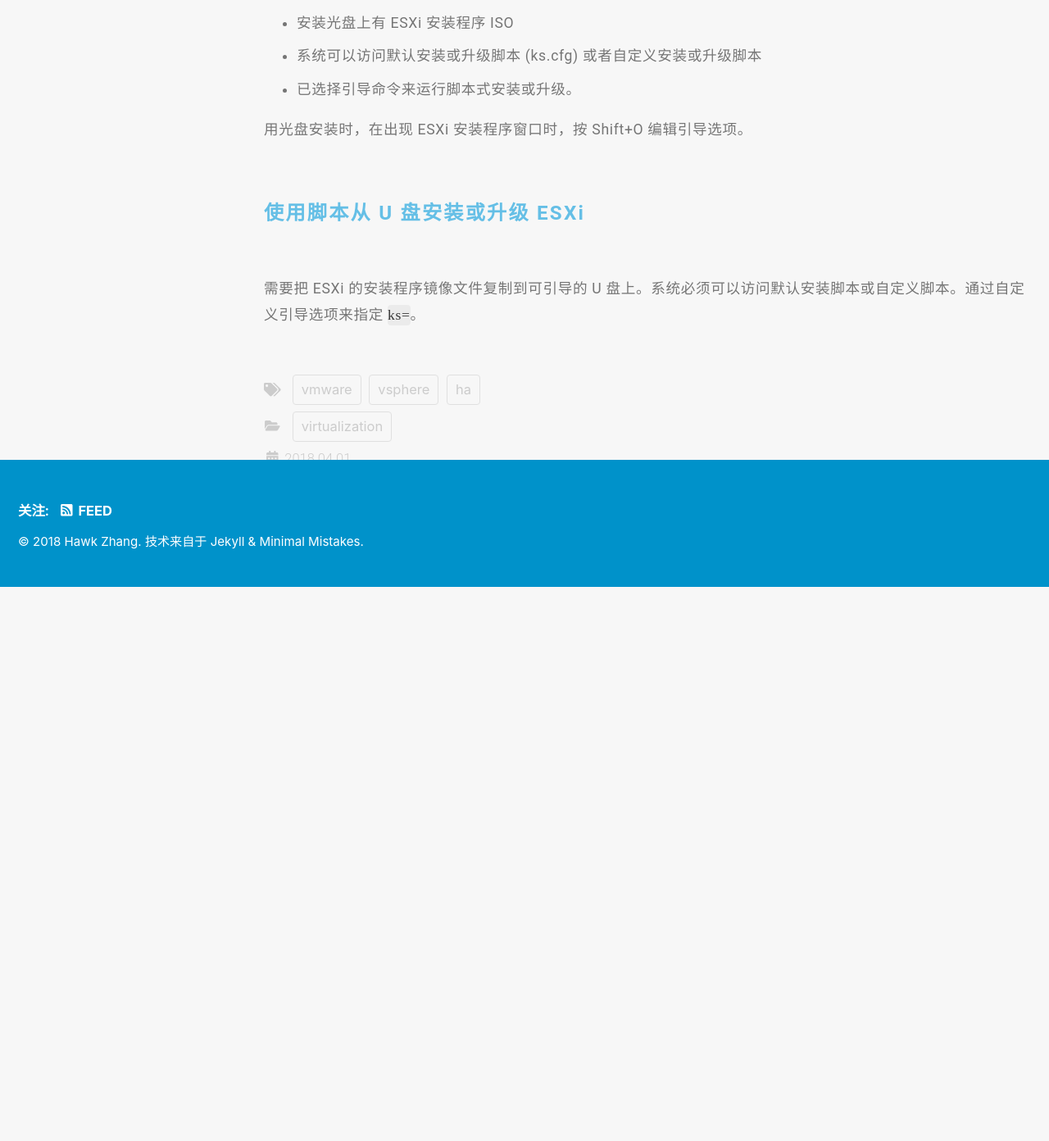
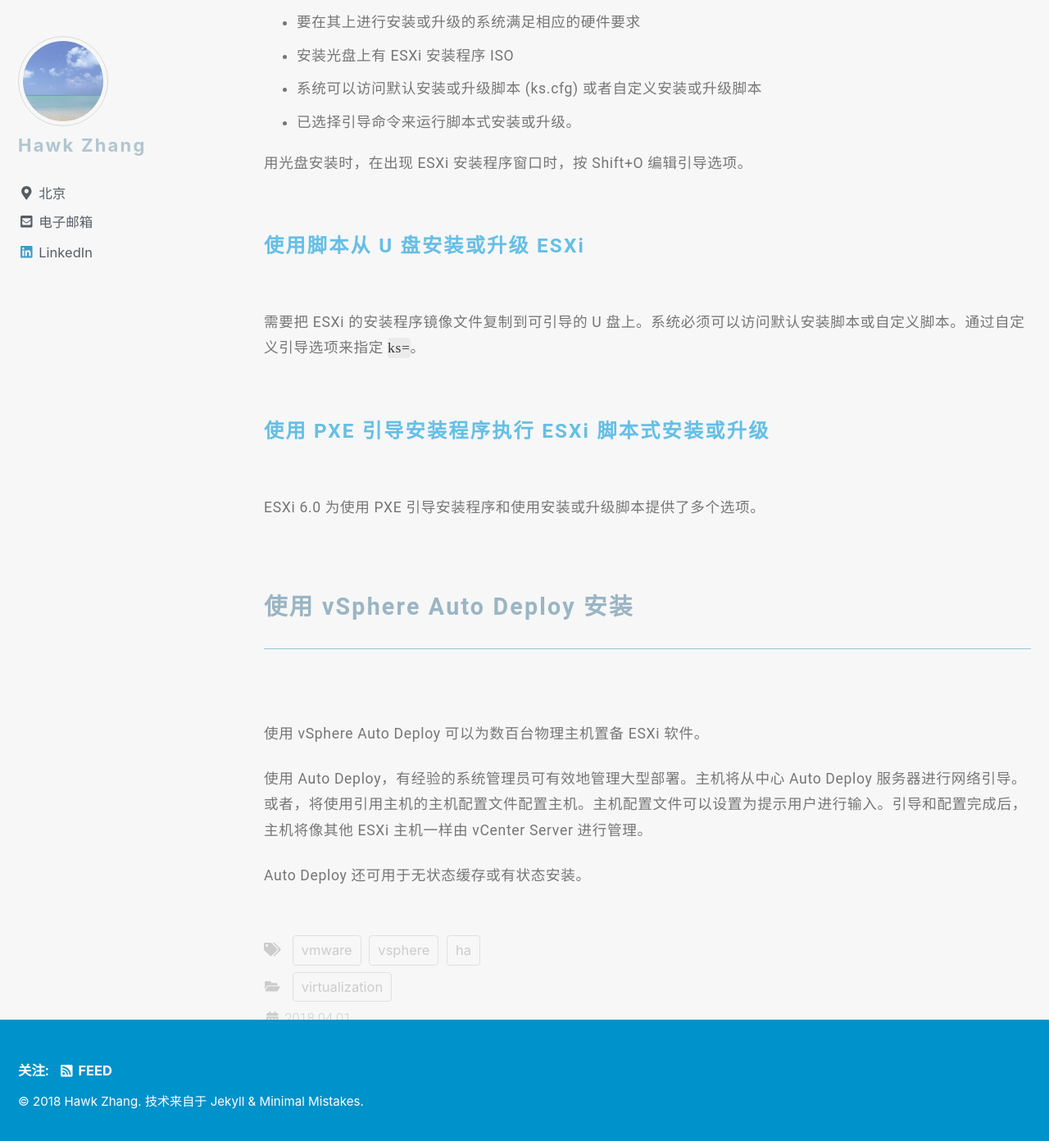
Before and after one commit to narru888/linotes_note, a Jekyll site: the page built from _posts/virtualizaion/2018-04-01-vsphere.setup.md, in a window 1280 px wide and 1400 px high, scrolled down 31052 px. Shown: the top 1392 px of the window at 82% size. Built offline with Jekyll 4.4.1, drawn with Linux system fonts in a browser that asks for light colours; nearby versions of some CDN libraries; a script that is not in the unit is left out; before the commit the page ends 31768 px from its top, so only the background shows below that; some of the changed text lies outside the part shown.

Commit message:
update on 2018-11-28 18:59:01 CST

```diff
--- a/_posts/virtualizaion/2018-04-01-vsphere.setup.md
+++ b/_posts/virtualizaion/2018-04-01-vsphere.setup.md
@@ -1111,3 +1111,27 @@
 #### 使用脚本从 U 盘安装或升级 ESXi
 
 需要把 ESXi 的安装程序镜像文件复制到可引导的 U 盘上。系统必须可以访问默认安装脚本或自定义脚本。通过自定义引导选项来指定 `ks=`。
+
+
+
+
+
+#### 使用 PXE 引导安装程序执行 ESXi 脚本式安装或升级
+
+ESXi 6.0 为使用 PXE 引导安装程序和使用安装或升级脚本提供了多个选项。
+
+
+
+
+
+
+
+
+
+### 使用 vSphere Auto Deploy 安装
+
+使用 vSphere Auto Deploy 可以为数百台物理主机置备 ESXi 软件。
+
+使用 Auto Deploy，有经验的系统管理员可有效地管理大型部署。主机将从中心 Auto Deploy 服务器进行网络引导。或者，将使用引用主机的主机配置文件配置主机。主机配置文件可以设置为提示用户进行输入。引导和配置完成后，主机将像其他 ESXi 主机一样由 vCenter Server 进行管理。
+
+Auto Deploy 还可用于无状态缓存或有状态安装。
```
